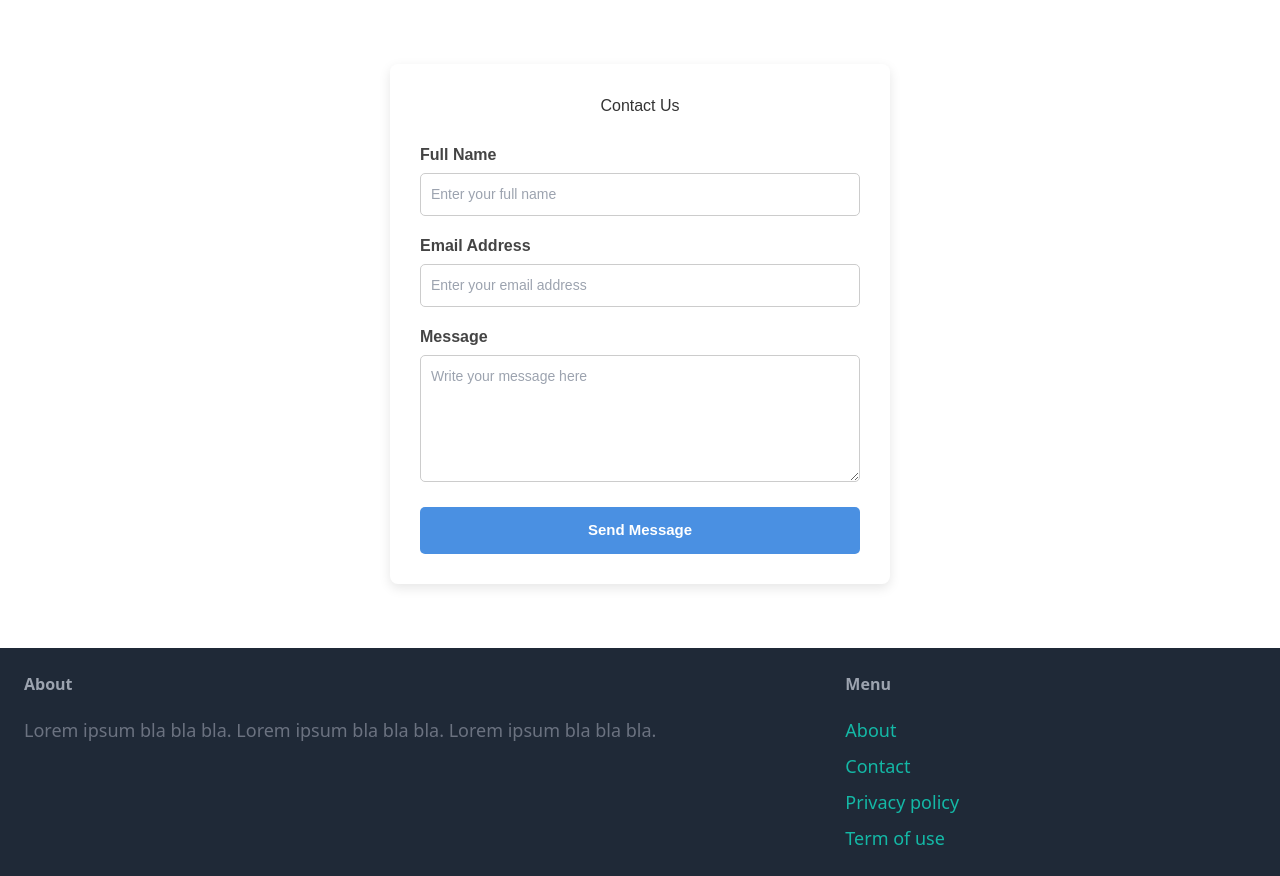
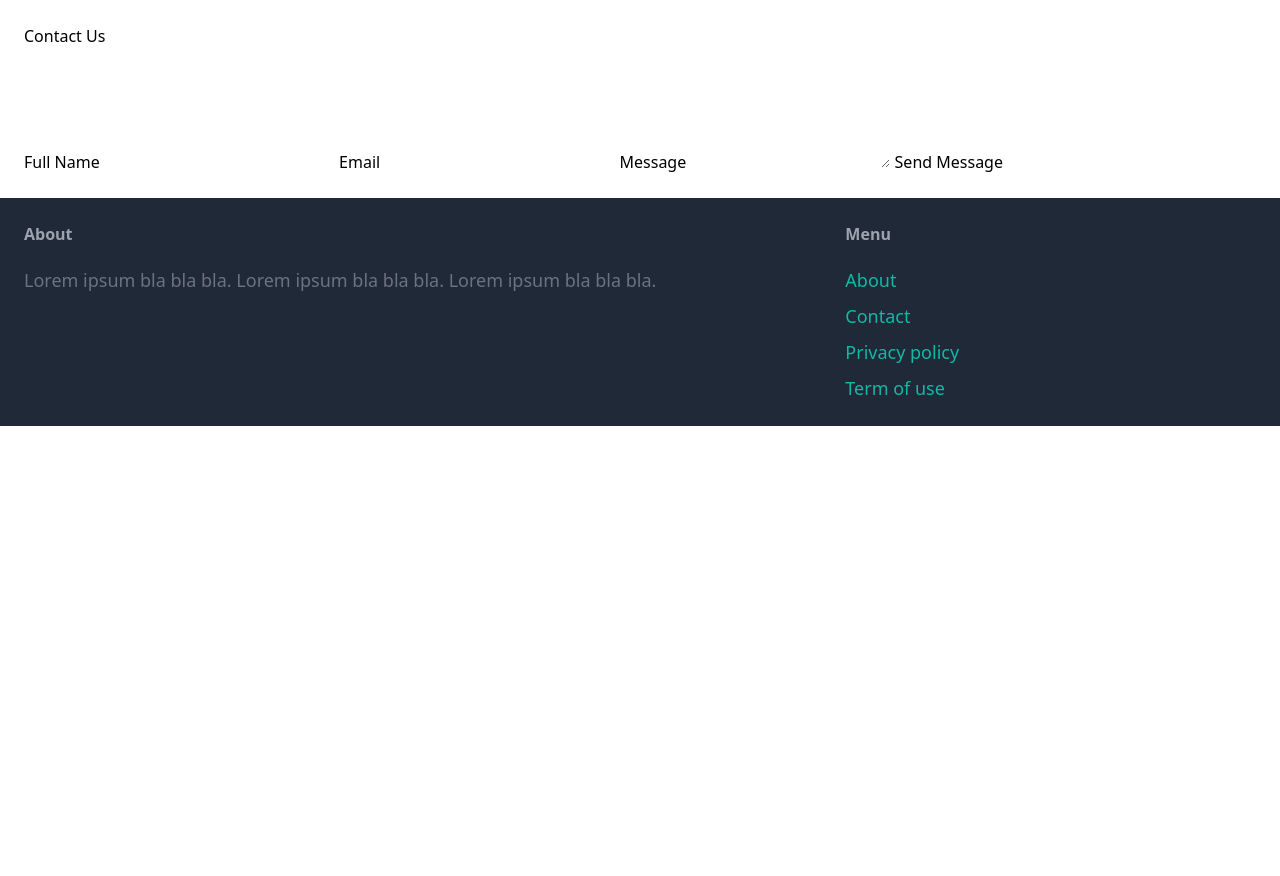
Before and after one commit to tshihab07/Online-Shopping, a Django app: page /contact/ in a window 1280 px wide. Shown: the part 77-953 px from the top of the page. After the commit the page ends 503 px from the top, so only its background shows below. Run offline with Django 5.2, Linux system fonts and the light colour scheme; some libraries are stand-ins or nearby versions.

Commit message:
refactor(template): remove inline styles

```diff
--- a/templates/contact.html
+++ b/templates/contact.html
@@ -3,95 +3,22 @@
 {% block title %}Contact{% endblock %}
 
 {% block content %}
-<style>
-    .contact-container {
-        max-width: 500px;
-        margin: 40px auto;
-        padding: 30px;
-        background-color: #ffffff;
-        border-radius: 8px;
-        box-shadow: 0 4px 12px rgba(0, 0, 0, 0.1);
-        font-family: Arial, sans-serif;
-    }
-
-    .contact-container h1 {
-        text-align: center;
-        margin-bottom: 25px;
-        color: #333;
-    }
-
-    .contact-container label {
-        display: block;
-        margin-bottom: 6px;
-        font-weight: 600;
-        color: #444;
-    }
-
-    .contact-container input,
-    .contact-container textarea {
-        width: 100%;
-        padding: 10px;
-        margin-bottom: 18px;
-        border: 1px solid #ccc;
-        border-radius: 5px;
-        font-size: 14px;
-    }
-
-    .contact-container input:focus,
-    .contact-container textarea:focus {
-        outline: none;
-        border-color: #4a90e2;
-    }
-
-    .contact-container button {
-        width: 100%;
-        padding: 12px;
-        background-color: #4a90e2;
-        color: #ffffff;
-        border: none;
-        border-radius: 5px;
-        font-size: 15px;
-        font-weight: 600;
-        cursor: pointer;
-    }
-
-    .contact-container button:hover {
-        background-color: #357abd;
-    }
-</style>
-
-<div class="contact-container">
+<div class="form-container">
     <h1>Contact Us</h1>
 
-    <form method="post" action="/contact">
-        <label for="name">Full Name</label>
-        <input
-            type="text"
-            id="name"
-            name="name"
-            placeholder="Enter your full name"
-            required
-        >
+    <form method="post">
+        {% csrf_token %}
 
-        <label for="email">Email Address</label>
-        <input
-            type="email"
-            id="email"
-            name="email"
-            placeholder="Enter your email address"
-            required
-        >
+        <label>Full Name</label>
+        <input type="text" name="name" required>
 
-        <label for="message">Message</label>
-        <textarea
-            id="message"
-            name="message"
-            rows="5"
-            placeholder="Write your message here"
-            required
-        ></textarea>
+        <label>Email</label>
+        <input type="email" name="email" required>
 
-        <button type="submit">Send Message</button>
+        <label>Message</label>
+        <textarea name="message" rows="5" required></textarea>
+
+        <button type="submit" class="btn-primary">Send Message</button>
     </form>
 </div>
 {% endblock %}
```
